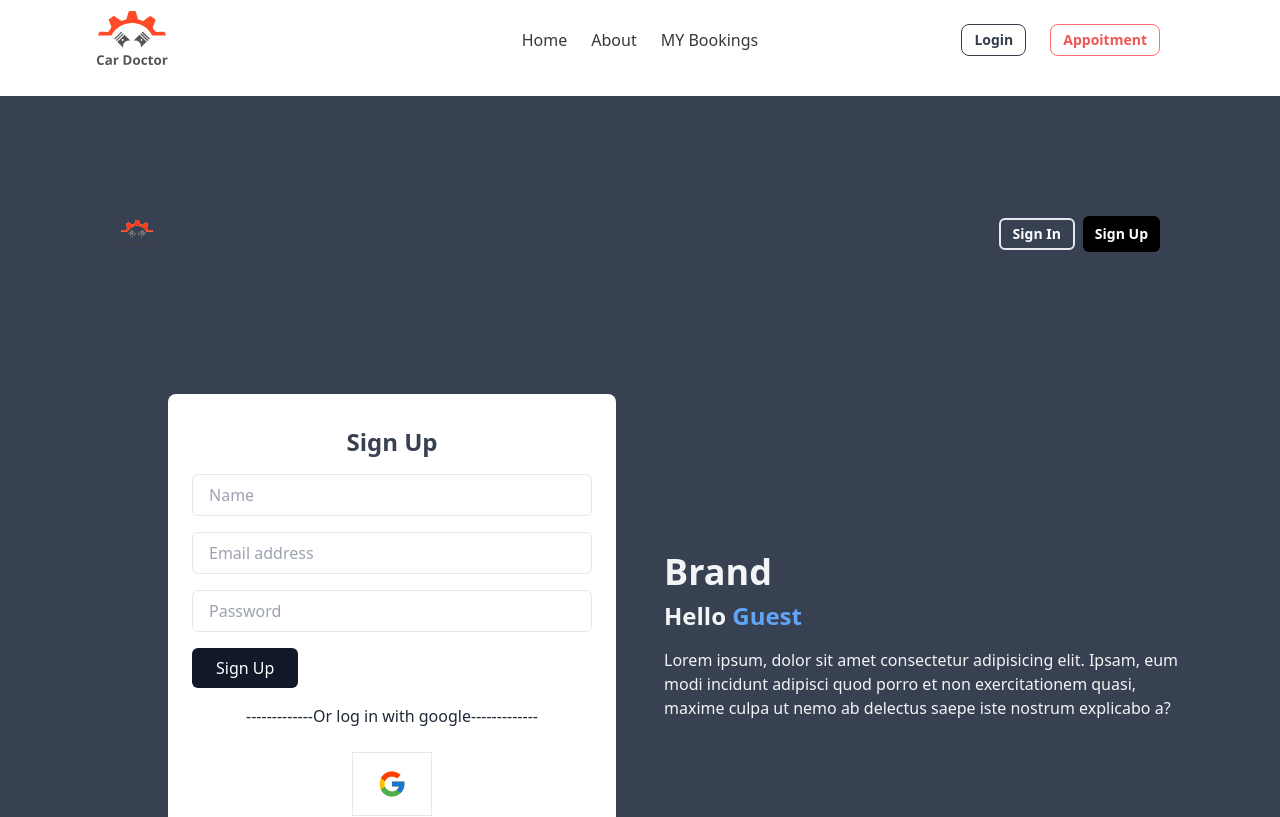
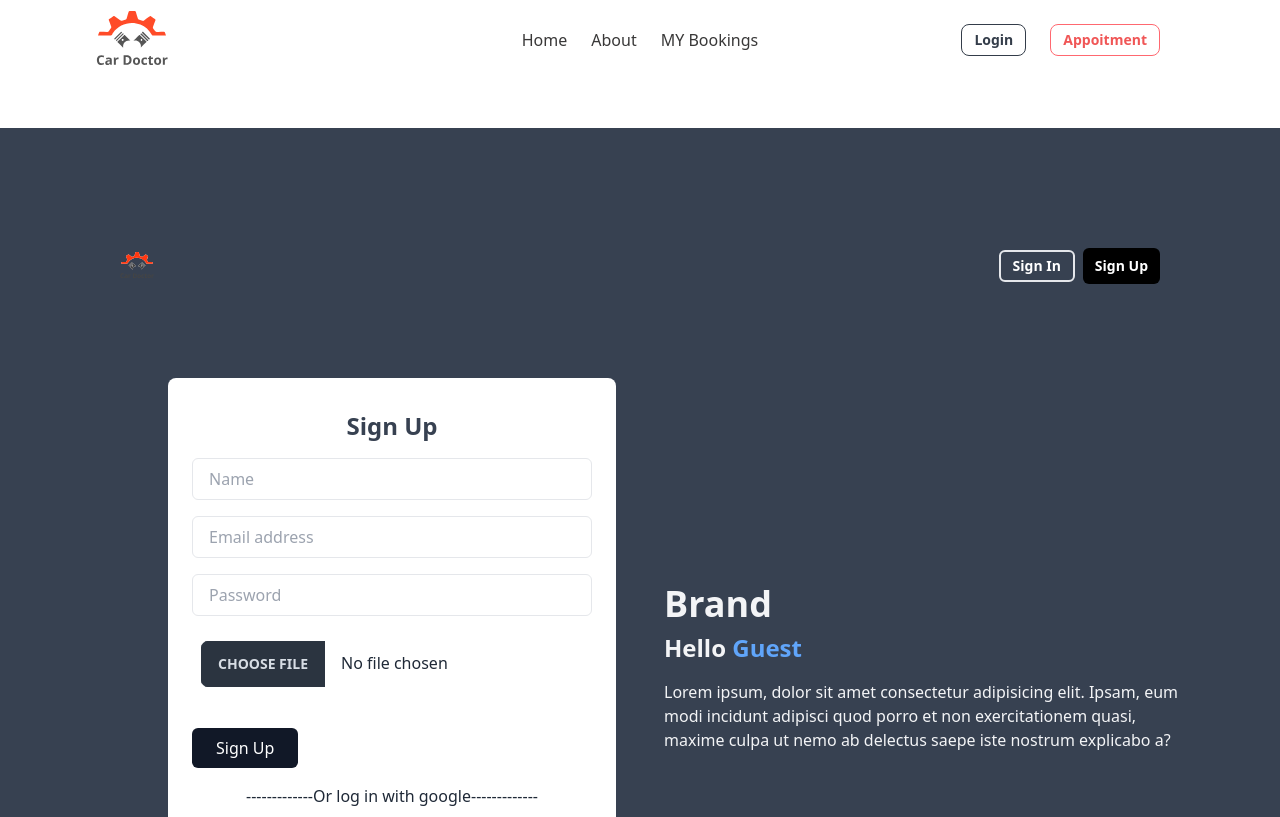
Before and after one commit to kaziabulhasib/car-doctor-client, a React (Vite) app: page /signup in a window 1280 px wide. Shown: the top 817 px of the page. Built offline with nearby package versions, Linux system fonts and the light colour scheme; no server answers.

Commit message:
add:private route

```diff
--- /dev/null
+++ b/src/Routes/PrivateRoute.jsx
@@ -0,0 +1,16 @@
+import { useContext } from "react";
+import { AuthContext } from "../providers/AuthProvider";
+import { Navigate } from "react-router-dom";
+
+const PrivateRoute = ({ children }) => {
+  const { user, loading } = useContext(AuthContext);
+  if (loading) {
+    return <h1>Loading......</h1>;
+  }
+  if (user?.email) {
+    return children;
+  }
+  return <Navigate to='/login' replace></Navigate>;
+};
+
+export default PrivateRoute;
--- a/src/Routes/Routes.jsx
+++ b/src/Routes/Routes.jsx
@@ -7,6 +7,7 @@ import Checkout from "../pages/Checkout";
 import Error from "../components/Error/Error";
 import About from "../components/About";
 import Bookings from "../pages/bookings/Bookings";
+import PrivateRoute from "./PrivateRoute";
 
 const router = createBrowserRouter([
   {
@@ -38,7 +39,11 @@ const router = createBrowserRouter([
       },
       {
         path: "/bookings",
-        element: <Bookings />,
+        element: (
+          <PrivateRoute>
+            <Bookings />
+          </PrivateRoute>
+        ),
       },
     ],
   },
--- a/src/components/Banner.jsx
+++ b/src/components/Banner.jsx
@@ -4,7 +4,7 @@ import slide3 from "../assets/images/banner/3.jpg";
 import slide4 from "../assets/images/banner/4.jpg";
 const Banner = () => {
   return (
-    <div className='carousel w-full my-28 h-[600px]  rounded-lg bg-gradient-to-r from-[#151515] to-[#15151500]'>
+    <div className='carousel w-full  h-[600px]  rounded-lg bg-gradient-to-r from-[#151515] to-[#15151500]'>
       <div id='slide1' className='carousel-item relative w-full  '>
         <img src={slide1} className='w-full' />
 
--- a/src/layouts/Root.jsx
+++ b/src/layouts/Root.jsx
@@ -6,7 +6,7 @@ const Root = () => {
   return (
     <div>
       <NavBar></NavBar>
-      <div className='max-w-7xl mx-auto'>
+      <div className='max-w-7xl mx-auto mt-32'>
         <Outlet></Outlet>
         <Footer></Footer>
       </div>
--- a/src/pages/Checkout.jsx
+++ b/src/pages/Checkout.jsx
@@ -1,5 +1,5 @@
 import { useContext } from "react";
-import { useLoaderData } from "react-router-dom";
+import { useLoaderData, useNavigate } from "react-router-dom";
 import { AuthContext } from "../providers/AuthProvider";
 import toast from "react-hot-toast";
 
@@ -7,7 +7,7 @@ const Checkout = () => {
   const service = useLoaderData();
   const { title, _id, price, description, img } = service;
   const { user } = useContext(AuthContext);
-
+  const navigate = useNavigate();
   const handleCheckout = (e) => {
     e.preventDefault();
     const form = e.target;
@@ -34,6 +34,7 @@ const Checkout = () => {
       .then((data) => {
         if (data.insertedId) {
           toast.success("Booking  sucessfully");
+          navigate("/bookings");
         }
       });
   };
--- a/src/pages/SignUp.jsx
+++ b/src/pages/SignUp.jsx
@@ -13,7 +13,8 @@ const SignUp = () => {
     // const name = form.name.value;
     const email = form.email.value;
     const password = form.password.value;
-    const user = { name, email, password };
+    const image = form.image.files[0].name;
+    const user = { name, email, password, image };
     console.log(user);
     //
     createUser(email, password)
@@ -107,6 +108,11 @@ const SignUp = () => {
                       placeholder='Password'
                     />
                   </div>
+                  <input
+                    type='file'
+                    name='image'
+                    className='file-input w-full max-w-sm my-6'
+                  />
 
                   <div className='flex items-center justify-between my-4'>
                     <button className='px-6 py-2 font-medium text-white transition-colors duration-300 transform bg-gray-900 rounded-md hover:bg-gray-800 dark:hover:bg-gray-700 focus:outline-none focus:bg-gray-800 dark:focus:bg-gray-700'>
--- a/src/pages/bookings/Bookings.jsx
+++ b/src/pages/bookings/Bookings.jsx
@@ -104,7 +104,7 @@ const Bookings = () => {
                   </div>
                 </td>
                 <td>{booking.serviceDate}</td>
-                <td>{booking._id}</td>
+                <td>{booking.servicePrice}</td>
                 <th>
                   <button className='btn btn-ghost btn-xs'>details</button>
                 </th>
```
